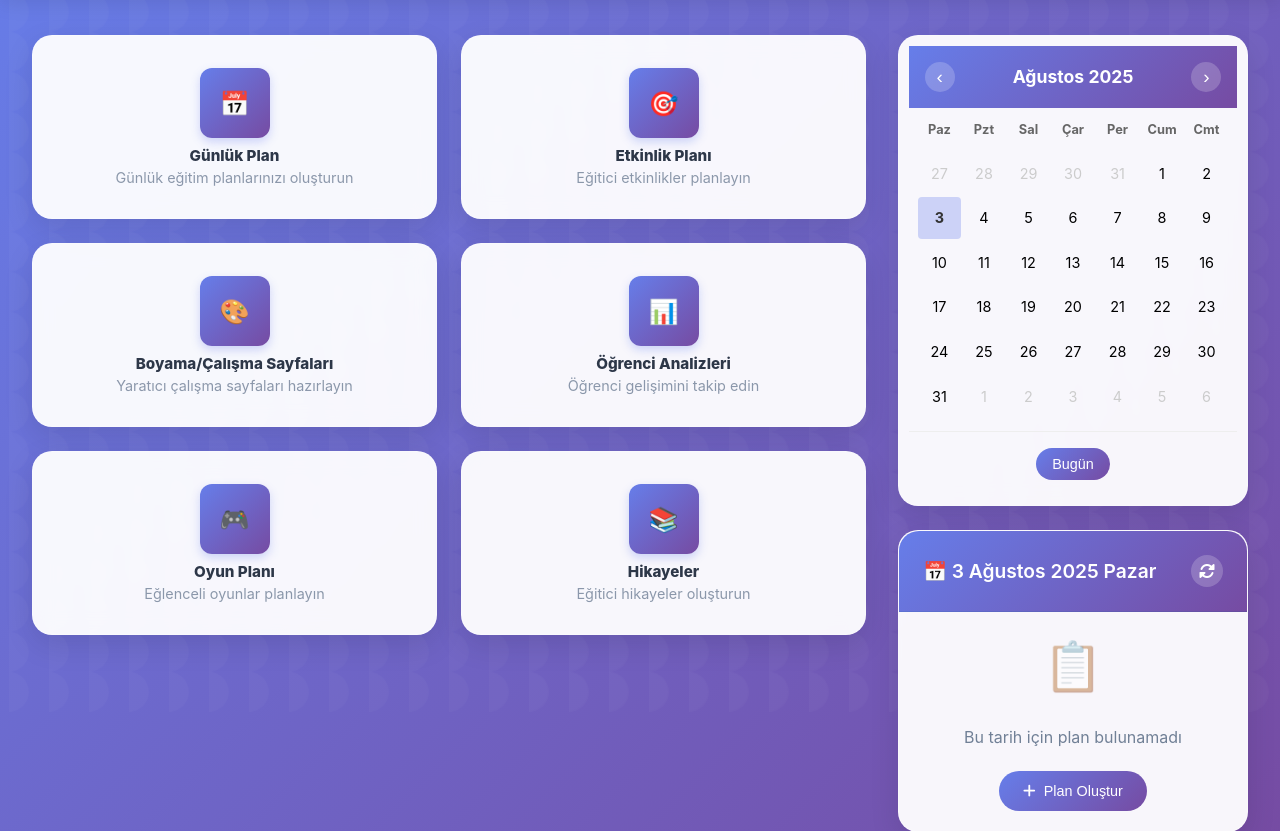
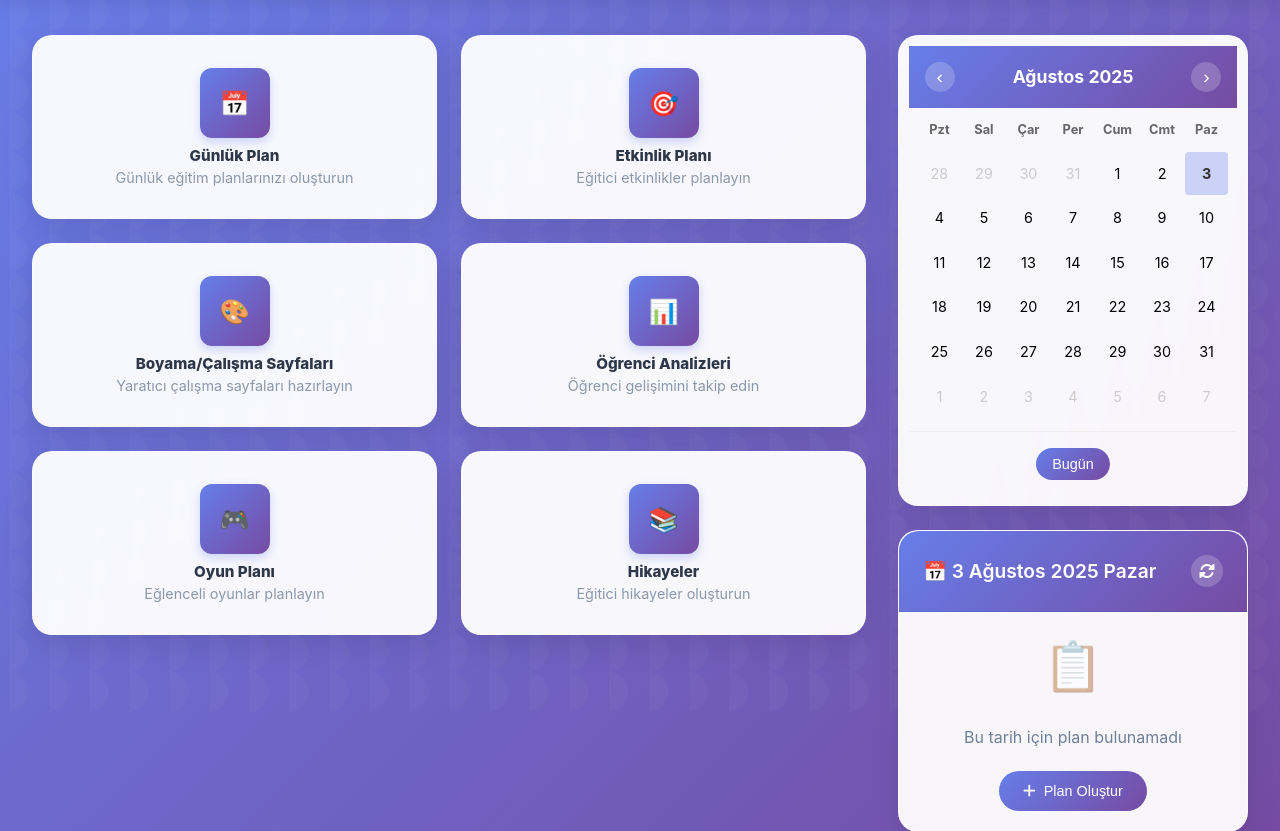
Before and after one commit to handeuygunn/BTK-Hackathon-2025-Ogretmenim-AI, a Python web app: template BTK Proje/templates/eceteacher.html in a window 1280 px wide. Shown: the part 97-928 px from the top of the page. Run offline with Jinja, Linux system fonts and the light colour scheme; the template is opened without the code that fills it, so the values that code supplies are empty.

Commit message:
Takvimdeki gün karışıklığı giderildi.

```diff
--- a/BTK Proje/static/js/calendar.js
+++ b/BTK Proje/static/js/calendar.js
@@ -58,7 +58,8 @@ function generateCalendar(month, year) {
   const firstDay = new Date(year, month, 1);
   const lastDay = new Date(year, month + 1, 0);
   const daysInMonth = lastDay.getDate();
-  const startingDayOfWeek = firstDay.getDay();
+  // Pazartesi'yi 0 yapmak için (0=Pazar -> 6=Pazartesi olarak düzenle)
+  const startingDayOfWeek = (firstDay.getDay() + 6) % 7;
 
   // Önceki ayın son günleri
   const prevMonth = month === 0 ? 11 : month - 1;
--- a/BTK Proje/static/js/gunluk_plan.js
+++ b/BTK Proje/static/js/gunluk_plan.js
@@ -466,7 +466,8 @@ function loadCalendar() {
     0
   );
   const daysInMonth = lastDay.getDate();
-  const startingDayOfWeek = firstDay.getDay();
+  // Pazartesi'yi 0 yapmak için (0=Pazar -> 6=Pazartesi olarak düzenle)
+  const startingDayOfWeek = (firstDay.getDay() + 6) % 7;
 
   calendarDays.innerHTML = "";
 
--- a/BTK Proje/templates/eceteacher.html
+++ b/BTK Proje/templates/eceteacher.html
@@ -84,15 +84,14 @@
               </div>
               <button class="nav-btn" onclick="nextMonth()">›</button>
             </div>
-            <div class="calendar-grid">
-              <div class="calendar-weekdays">
-                <div class="weekday">Paz</div>
+            <div class="calendar-grid">              <div class="calendar-weekdays">
                 <div class="weekday">Pzt</div>
                 <div class="weekday">Sal</div>
                 <div class="weekday">Çar</div>
                 <div class="weekday">Per</div>
                 <div class="weekday">Cum</div>
                 <div class="weekday">Cmt</div>
+                <div class="weekday">Paz</div>
               </div>
               <div class="calendar-days" id="calendar-days">
                 <!-- Günler buraya dinamik olarak eklenecek -->
```
